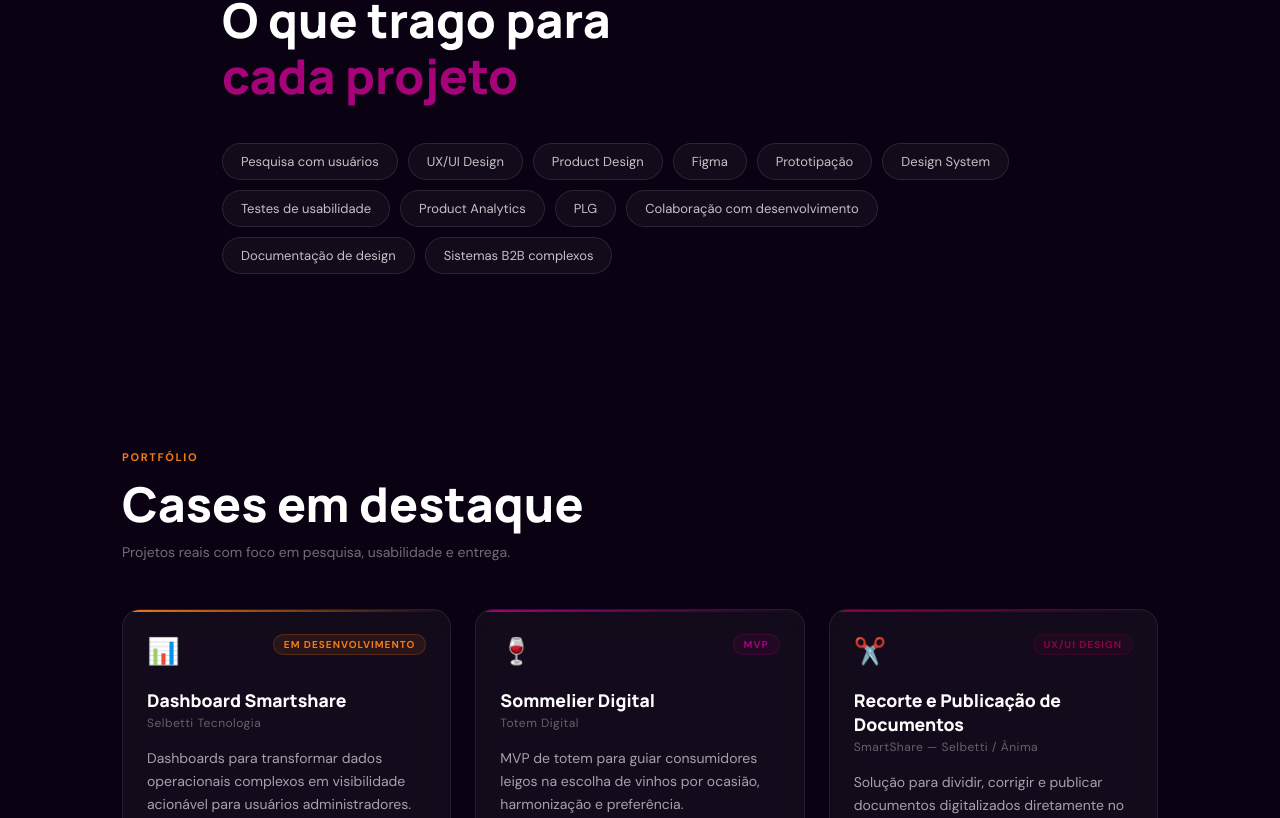
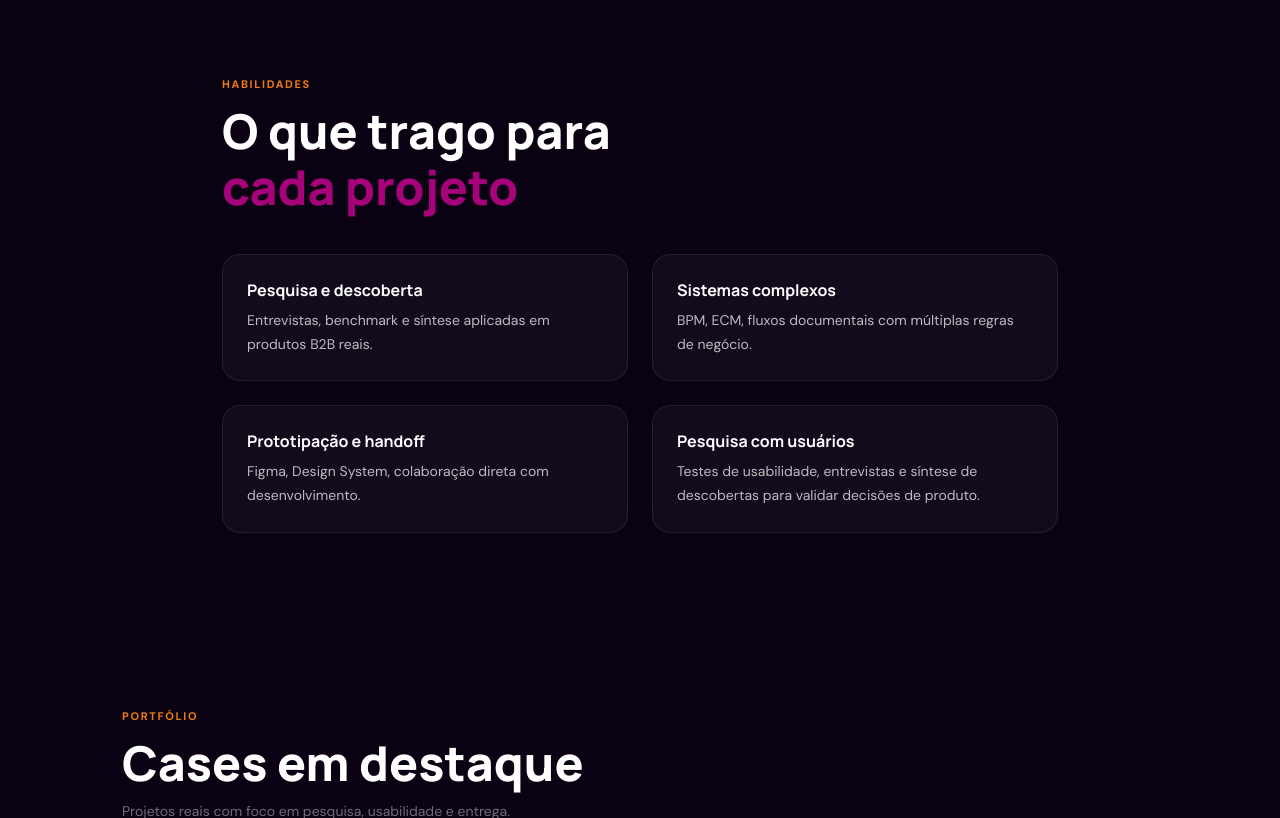
Before and after one commit to bruno18401994/portfolio2.0, a React (Vite) app: page / in a window 1280 px wide. Shown: the part 1602-2420 px from the top of the page. Built offline with nearby package versions, Linux system fonts and the light colour scheme.

Commit message:
feat: home mais sênior - hero, sobre, habilidades por evidência e reposicionamento de feedbacks

```diff
--- a/src/portfolio-bruno-villwock.jsx
+++ b/src/portfolio-bruno-villwock.jsx
@@ -195,19 +195,23 @@ const NAV_LINKS = [
 // DADOS — HABILIDADES
 // ─────────────────────────────────────────────────────────────────
 
-const SKILLS = [
-  "Pesquisa com usuários",
-  "UX/UI Design",
-  "Product Design",
-  "Figma",
-  "Prototipação",
-  "Design System",
-  "Testes de usabilidade",
-  "Product Analytics",
-  "PLG",
-  "Colaboração com desenvolvimento",
-  "Documentação de design",
-  "Sistemas B2B complexos",
+const SKILL_CATEGORIES = [
+  {
+    title: "Pesquisa e descoberta",
+    description: "Entrevistas, benchmark e síntese aplicadas em produtos B2B reais.",
+  },
+  {
+    title: "Sistemas complexos",
+    description: "BPM, ECM, fluxos documentais com múltiplas regras de negócio.",
+  },
+  {
+    title: "Prototipação e handoff",
+    description: "Figma, Design System, colaboração direta com desenvolvimento.",
+  },
+  {
+    title: "Pesquisa com usuários",
+    description: "Testes de usabilidade, entrevistas e síntese de descobertas para validar decisões de produto.",
+  },
 ];
 
 
@@ -261,7 +265,7 @@ const CASES = [
   {
     id:       "dashboard",
     template: "dashboard",  // ← define o layout da página de detalhe
-    tag:      "Em desenvolvimento",
+    tag:      "UX/UI Design",
     tagColor: T.orange,
     title:    "Dashboard Smartshare",
     company:  "Selbetti Tecnologia",
@@ -386,7 +390,7 @@ const CASES = [
   {
     id:       "sommelier",
     template: "sommelier",
-    tag:      "MVP",
+    tag:      "UX/UI Design",
     tagColor: T.magenta,
     title:    "Sommelier Digital",
     company:  "Totem Digital",
@@ -1962,7 +1966,7 @@ function Home({ onSelectCase, onNavClick }) {
 
           {/* Descrição principal */}
           <p style={{ fontSize: "clamp(1rem,2vw,1.2rem)", color: "rgba(255,255,255,.82)", lineHeight: 1.65, maxWidth: 600, marginBottom: "1.25rem", fontWeight: 300 }}>
-            Transformo sistemas complexos em experiências digitais mais simples, claras e úteis para usuários e negócios.
+            Projeto experiências para sistemas B2B complexos como BPM, ECM e assinatura digital, onde cada decisão de interface também é uma decisão sobre conformidade, segurança e escala.
           </p>
           <p style={{ fontSize: 14, color: "rgba(255,255,255,.42)", lineHeight: 1.8, maxWidth: 520, marginBottom: "3rem" }}>
             UX/UI Designer com experiência em produtos digitais B2B, sistemas complexos, pesquisa com usuários, prototipação, Design System e colaboração próxima com PMs, desenvolvedores e stakeholders.
@@ -1991,7 +1995,7 @@ function Home({ onSelectCase, onNavClick }) {
         <SectionLabel label="Sobre mim" title="Design, direito e" titleAccent="produto digital" />
         <div className="grid-2col">
           {[
-            "Sou formado em Design e Direito, com especialização em Direito Digital e Compliance. Atualmente atuo como UX/UI Designer Pleno na <strong style='color:#fff'>Selbetti Tecnologia</strong>, onde trabalho há cerca de 4 anos com produtos digitais B2B e sistemas complexos — BPM, ECM, GED, assinatura digital, digitalização/OCR, sistemas de cobrança e soluções corporativas.",
+            "Sou formado em Design e Direito, com especialização em Direito Digital e Compliance. Atualmente atuo como UX/UI Designer Pleno na <strong style='color:#fff'>Selbetti Tecnologia</strong>, onde trabalho há cerca de 4 anos com produtos digitais B2B e sistemas complexos — BPM, ECM, GED, assinatura digital, digitalização/OCR, sistemas de cobrança e soluções corporativas. O conhecimento em Direito me proporciona uma visão mais holística sobre a legalidade e as validações de produto, com atenção a normativas existentes que possam impactar o produto.",
             "Minha trajetória combina visão analítica, entendimento de negócio e foco na experiência do usuário. No dia a dia, colaboro com PMs, desenvolvedores, clientes e stakeholders para entender problemas reais, mapear dores, propor melhorias de usabilidade e transformar descobertas em fluxos, interfaces e protótipos no Figma.",
           ].map((text, i) => (
             <FadeIn key={i} delay={i * 0.1}>
@@ -2006,16 +2010,13 @@ function Home({ onSelectCase, onNavClick }) {
       {/* ── HABILIDADES ───────────────────────────────────────── */}
       <section id="habilidades" className="section-pad" style={{ padding: "6rem 2rem", maxWidth: 900, margin: "0 auto", scrollMarginTop: 88 }}>
         <SectionLabel label="Habilidades" title="O que trago para" titleAccent="cada projeto" />
-        <div style={{ display: "flex", flexWrap: "wrap", gap: 10 }}>
-          {SKILLS.map((s, i) => (
-            <FadeIn key={s} delay={i * 0.03}>
-              <span
-                style={{ display: "inline-block", padding: "9px 18px", borderRadius: 30, border: "1px solid rgba(255,255,255,.11)", background: "rgba(255,255,255,.04)", fontSize: 13, color: "rgba(255,255,255,.75)", backdropFilter: "blur(8px)", cursor: "default", transition: "all .25s" }}
-                onMouseEnter={(e) => { e.currentTarget.style.borderColor = `${T.magenta}88`; e.currentTarget.style.color = "#fff"; e.currentTarget.style.background = `${T.magenta}20`; }}
-                onMouseLeave={(e) => { e.currentTarget.style.borderColor = "rgba(255,255,255,.11)"; e.currentTarget.style.color = "rgba(255,255,255,.75)"; e.currentTarget.style.background = "rgba(255,255,255,.04)"; }}
-              >
-                {s}
-              </span>
+        <div className="grid-2col">
+          {SKILL_CATEGORIES.map((cat, i) => (
+            <FadeIn key={cat.title} delay={i * 0.05}>
+              <div style={{ ...glassCard(), height: "100%" }}>
+                <h3 style={{ fontFamily: "'Manrope',sans-serif", fontSize: 16, fontWeight: 700, color: "#fff", marginBottom: 8 }}>{cat.title}</h3>
+                <p style={{ fontSize: 14, color: T.text, lineHeight: 1.7, margin: 0 }}>{cat.description}</p>
+              </div>
             </FadeIn>
           ))}
         </div>
```
